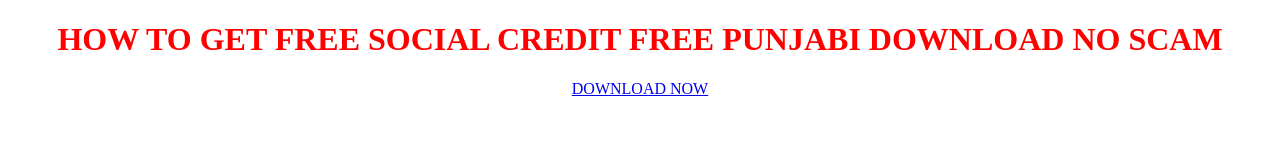
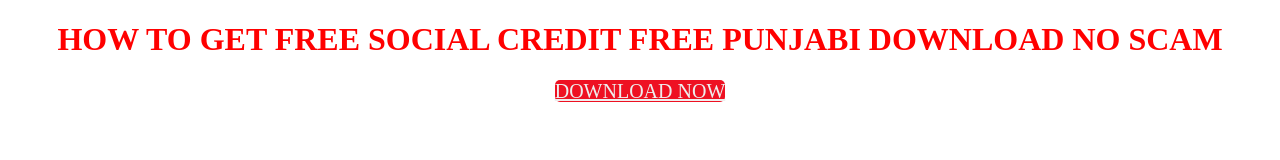
Before and after one commit to smorter-than-you/smorter-than-you.github.io, a plain HTML site: page index.html in a window 1280 px wide. Drawn offline with Linux system fonts and the light colour scheme.

Commit message:
fixed a single missing quotation mark

```diff
--- a/index.html
+++ b/index.html
@@ -5,6 +5,6 @@
  </head>
  <body>
   <h1 id="titleheader"><strong>HOW TO GET FREE SOCIAL CREDIT FREE PUNJABI DOWNLOAD NO SCAM</strong></h1>
-  <a href="https://www.youtube.com/watch?v=dQw4w9WgXcQ class="download-button">DOWNLOAD NOW</a>
+  <a href="https://www.youtube.com/watch?v=dQw4w9WgXcQ" class="download-button">DOWNLOAD NOW</a>
  </body>
 </html>
```
